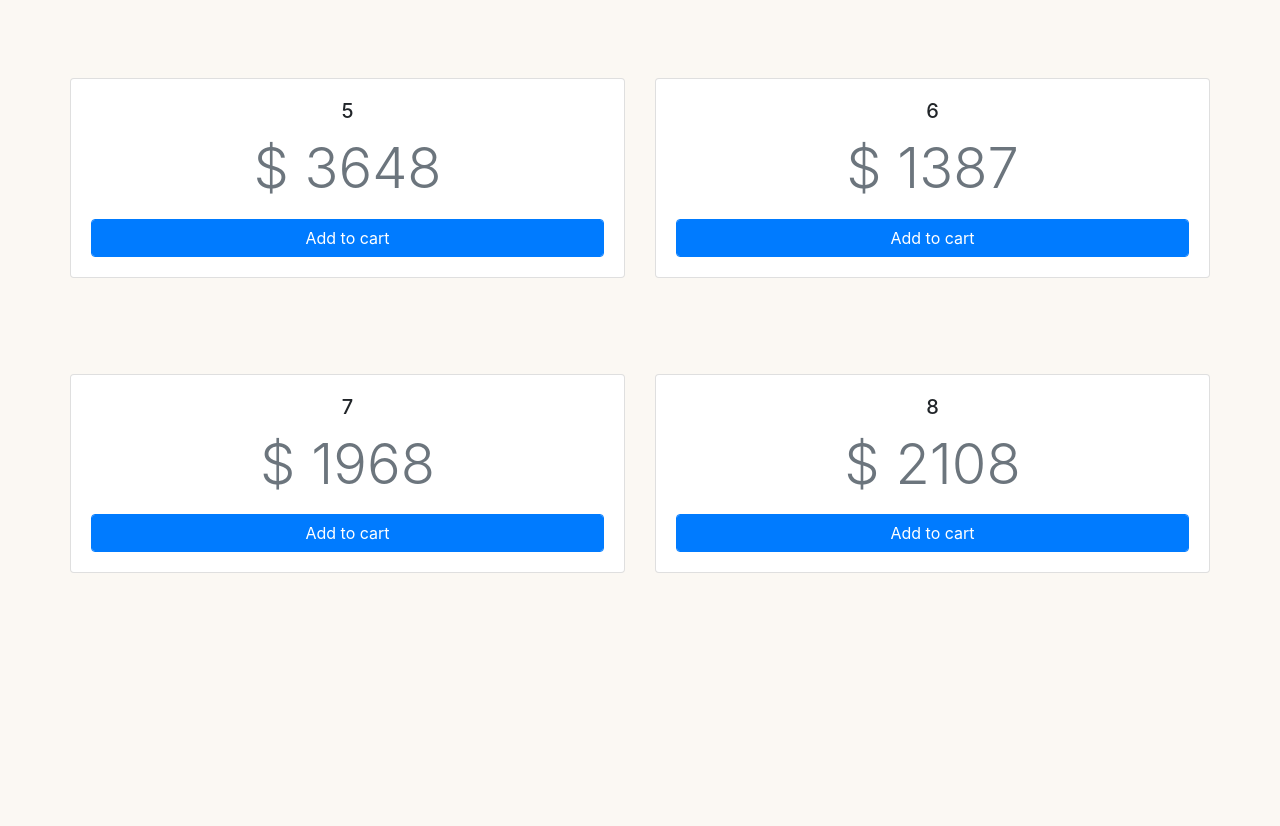
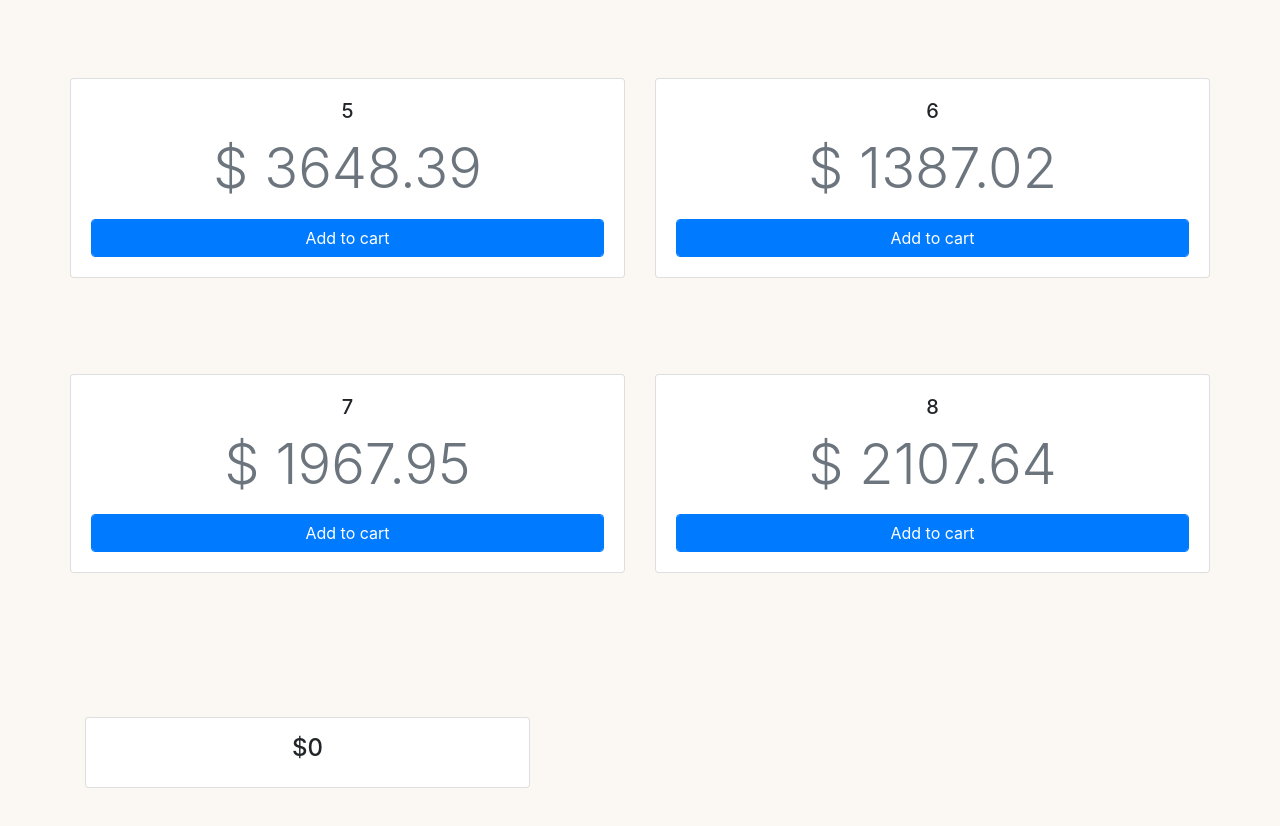
Before and after one commit to ShawnYoung72443/VUE.JS-Shop, a Vue app: page / in a window 1280 px wide. Shown: the part 560-1386 px from the top of the page. Before the commit the page ends 1277 px from the top, so only its background shows below. Built offline with nearby package versions, Linux system fonts and the light colour scheme.

Commit message:
fixed product price and cart math

```diff
--- a/src/components/Cart.vue
+++ b/src/components/Cart.vue
@@ -1,15 +1,28 @@
 <template>
-    <ul class="list-group">
-        <li class="list-group-item" v-for="item in items" :key="item.id">
-            {{ item.title }} - $ {{ item.price }}
+    <div>
+        <ul class="list-group">
+            <li class="list-group-item" v-for="item in items" :key="item.id">
+                {{ item.title }} - $ {{ item.price }}
 
             <button @click="$emit('remove-from-cart', item)" class="btn badge badge-danger float-right">Remove from cart</button>
-        </li>
-    </ul>
+            </li>
+        </ul>
+
+        <div class="card p-3 my-5">
+            <h4 class="text-center">${{ total }}</h4>
+        </div>
+
+    </div>
 </template>
 
 <script>
 export default {
-    props: ['items']
+    props: ['items'],
+
+    computed: {
+        total(){
+            return this.items.reduce((acc, item) => acc + Number(item.price), 0)
+        }
+    }
 }
 </script>
--- a/src/components/Product.vue
+++ b/src/components/Product.vue
@@ -2,7 +2,7 @@
     <div class="card my-5">
         <div class="card-body">
             <h5 class="text-center card-title">{{ product.title }}</h5>
-            <p class="text-center text-muted card-text display-4">$ {{ Number(product.price).toFixed() }}</p>
+            <p class="text-center text-muted card-text display-4">$ {{ Number(product.price).toFixed(2) }}</p>
             <button :disabled="isInCart" @click="$emit('add-to-cart', product)" class="btn btn-primary form-control"> {{ isInCart ? 'Added to cart' : 'Add to cart' }} </button>
         </div>
     </div>
--- a/src/products.json
+++ b/src/products.json
@@ -9,42 +9,42 @@
         "id": 1002,
         "title": " 2",
         "image": "https://picsum.photos/400?image=888",
-        "price": 2662.518
+        "price": 2662.51
     },
     {
         "id": 1003,
         "title": " 3",
         "image": "https://picsum.photos/400?image=710",
-        "price": 3745.725
+        "price": 3745.72
     },
     {
         "id": 1004,
         "title": " 4",
         "image": "https://picsum.photos/400?image=898",
-        "price": 1917.485
+        "price": 1917.48
     },
     {
         "id": 1005,
         "title": " 5",
         "image": "https://picsum.photos/400?image=344",
-        "price": 3648.399
+        "price": 3648.39
     },
     {
         "id": 1006,
         "title": " 6",
         "image": "https://picsum.photos/400?image=695",
-        "price": 1387.024
+        "price": 1387.02
     },
     {
         "id": 1007,
         "title": " 7",
         "image": "https://picsum.photos/400?image=240",
-        "price": 1967.958
+        "price": 1967.95
     },
     {
         "id": 1008,
         "title": " 8",
         "image": "https://picsum.photos/400?image=723",
-        "price": 2107.642
+        "price": 2107.64
     }
 ]
```
